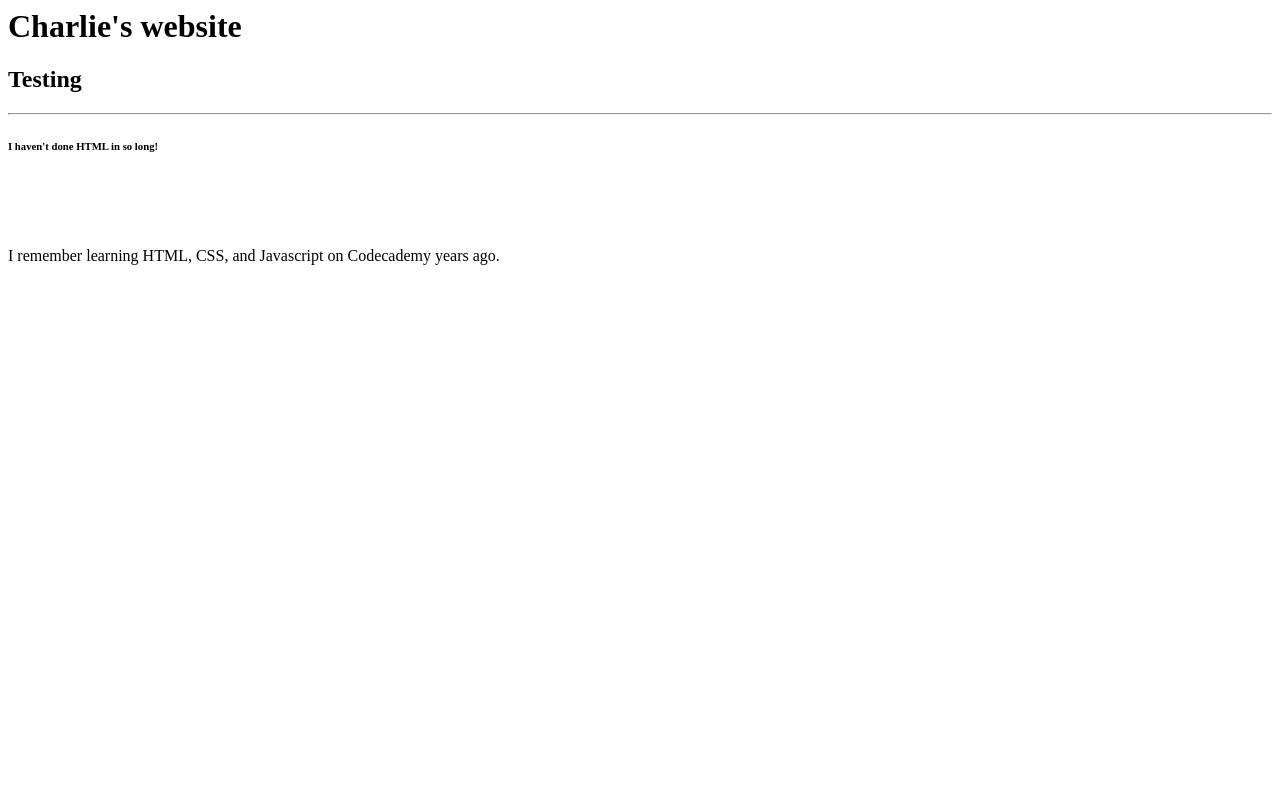
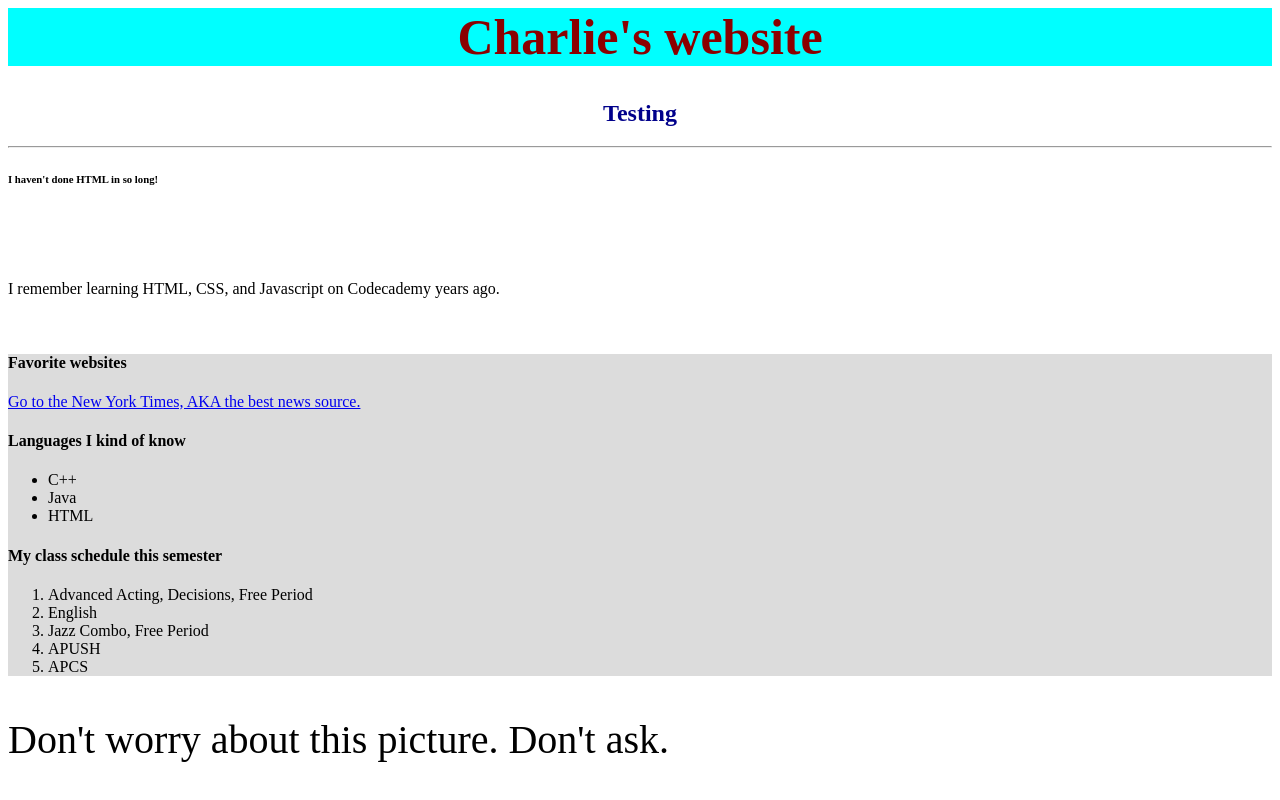
Before and after one commit to charliesolari22/charliesolari22.github.io, a plain HTML site: page index.html in a window 1280 px wide. Shown: the top 800 px of the page. Drawn offline with Linux system fonts and the light colour scheme; grey boxes are pictures that could not be loaded.

Commit message:
Update index.html

```diff
--- a/index.html
+++ b/index.html
@@ -1,3 +1,29 @@
+<style>
+    h1
+    {
+        font-size:50px;
+        color:darkred;
+        text-align:center;
+        background-color:cyan;
+    }
+    h2
+    {
+        text-align:center;
+        color:darkblue;
+    }
+    img
+    {
+        width:640px;
+        height:360px
+    }
+    div
+    {
+        background-color: gainsboro;
+        border:lightslategrey;
+        border-width: 20px;
+    }
+</style>
+
 <h1>Charlie's website</h1>
 <h2>Testing</h2>
 <hr>
@@ -6,3 +32,24 @@
 <br>
 <br>
 <p>I remember learning HTML, CSS, and Javascript on Codecademy years ago.</p>
+<br>
+<div>
+<h4>Favorite websites</h4>
+<a href="https://nytimes.com">Go to the New York Times, AKA the best news source.</a>
+<h4>Languages I kind of know</h4>
+<ul>
+   <li>C++</li>
+   <li>Java</li>
+   <li>HTML</li>
+</ul>
+<h4>My class schedule this semester</h4>
+<ol>
+    <li>Advanced Acting, Decisions, Free Period</li>
+    <li>English</li>
+    <li>Jazz Combo, Free Period</li>
+    <li>APUSH</li>
+    <li>APCS</li>
+</ol>
+</div>
+<p style="font-size:40px">Don't worry about this picture. Don't ask.</p>
+<img src="images/angelinagrimkesharktank.png" alt="The best picture of Angelina Grimké Weld you've ever seen">
```
